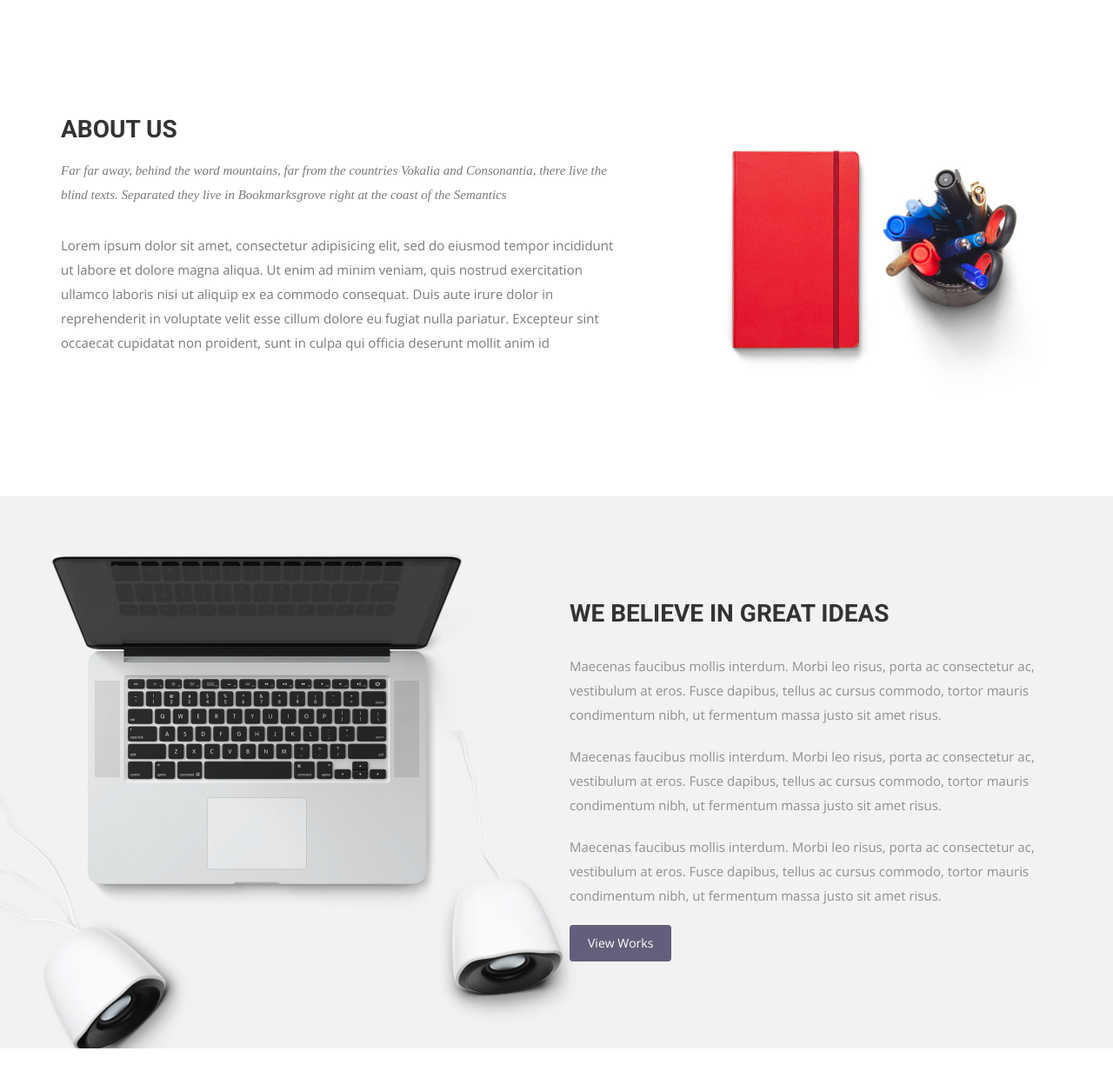
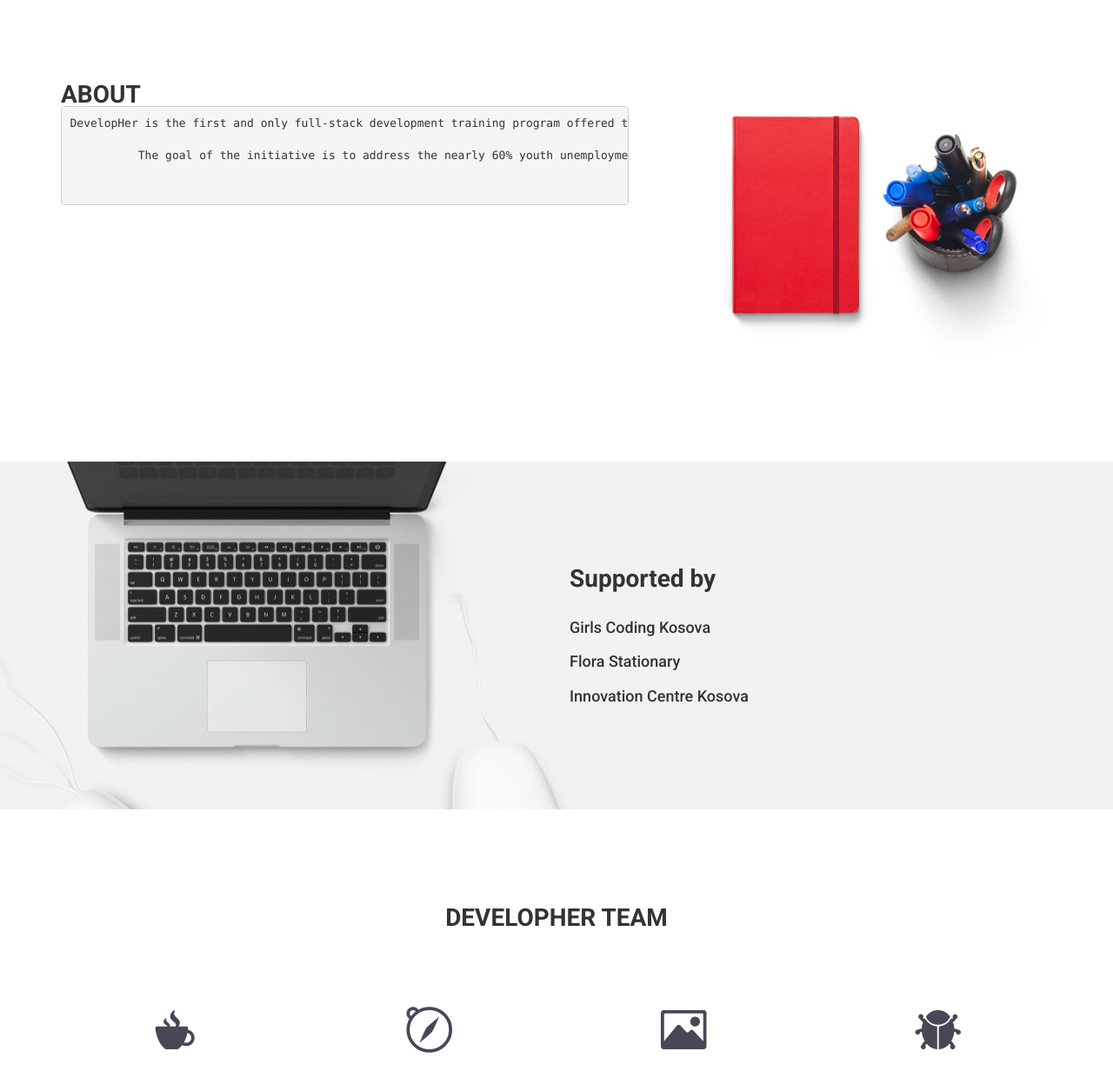
Before and after one commit to ElenaGjevukaj/developher, a Jekyll site: the page built from index.html, in a window 1280 px wide and 1400 px high, scrolled down 687 px. Shown: the part 168-1400 px from the top of the window at 87% size. Built offline with Jekyll 4.4.1, drawn with Linux system fonts in a browser that asks for light colours; nearby versions of some CDN libraries; some web fonts are replaced; some of the changed text lies outside the part shown.

Commit message:
Content changes 1

```diff
--- a/index.html
+++ b/index.html
@@ -1,6 +1,6 @@
 ---
 layout: page
-title: Airspace
+title: DevelopHer
 permalink: /
 ---
 
@@ -10,8 +10,8 @@ permalink: /
     <div class="row">
       <div class="col-md-10 col-md-offset-2">
         <div class="block">
-          <h1 class="animated fadeInUp">A DIGITAL MARKETING &#38; <br> DESIGN AGENCY</h1>
-          <p class="animated fadeInUp">We love the Web and the work we do.We work closely with our </br> clients to deliver the best possible solutions for their needs</p>
+          <h1 class="animated fadeInUp">DevelopHer <br> Kosova</h1>
+          <p class="animated fadeInUp">No that's not my brother's computer!</p>
         </div>
       </div>
     </div>
@@ -24,10 +24,13 @@ permalink: /
       <div class="col-md-7 col-sm-12">
         <div class="block">
           <div class="section-title">
-            <h2>About Us</h2>
-            <p>Far far away, behind the word mountains, far from the countries Vokalia and Consonantia, there live the blind texts. Separated they live in Bookmarksgrove right at the coast of the Semantics</p>
+            <h2>About</h2>
           </div>
-          <p>Lorem ipsum dolor sit amet, consectetur adipisicing elit, sed do eiusmod tempor incididunt ut labore et dolore magna aliqua. Ut enim ad minim veniam, quis nostrud exercitation ullamco laboris nisi ut aliquip ex ea commodo consequat. Duis aute irure dolor in reprehenderit in voluptate velit esse cillum dolore eu fugiat nulla pariatur. Excepteur sint occaecat cupidatat non proident, sunt in culpa qui officia deserunt mollit anim id </p>
+          <pre>DevelopHer is the first and only full-stack development training program offered to young women in the Balkan states, specifically Kosovo. A joint initiative between two US-based organizations (Coding Dojo and Flora Stationery) and two Kosovo-based organizations (Girls Coding Kosova and Innovation Centre Kosovo), DevelopHer seeks to empower disadvantaged young women in Kosovo with technology-based skills to be competitive in the 21st century job marketplace.
+
+          The goal of the initiative is to address the nearly 60% youth unemployment rate that plagues Kosovo by creating global opportunities by empowering the young women enrolled in the program with coding skills.
+
+        </pre>
         </div>
       </div><!-- .col-md-7 close -->
       <div class="col-md-5 col-sm-12">
@@ -43,11 +46,18 @@ permalink: /
 <div class="container">
   <div class="row">
     <div class="col-md-6 col-md-offset-6">
-      <h2>WE BELIEVE IN GREAT IDEAS</h2>
-      <p>Maecenas faucibus mollis interdum. Morbi leo risus, porta ac consectetur ac, vestibulum at eros. Fusce dapibus, tellus ac cursus commodo, tortor mauris condimentum nibh, ut fermentum massa justo sit amet risus.</p>
-      <p>Maecenas faucibus mollis interdum. Morbi leo risus, porta ac consectetur ac, vestibulum at eros. Fusce dapibus, tellus ac cursus commodo, tortor mauris condimentum nibh, ut fermentum massa justo sit amet risus.</p>
-      <p>Maecenas faucibus mollis interdum. Morbi leo risus, porta ac consectetur ac, vestibulum at eros. Fusce dapibus, tellus ac cursus commodo, tortor mauris condimentum nibh, ut fermentum massa justo sit amet risus.</p>
-      <a href="#" class="btn btn-view-works">View Works</a>
+      <h2> Supported by </h2>
+
+      <h4>Girls Coding Kosova</h4>
+      <p> </p>
+
+      <h4>Flora Stationary</h4>
+      <p> </p>
+
+      <h4>Innovation Centre Kosova</h4>
+      <p> </p>
+
+     <!--  <a href="#" class="btn btn-view-works">View Works</a> -->
     </div>
   </div>
 </div>
@@ -58,8 +68,8 @@ permalink: /
   <div class="container">
     <div class="row">
       <div class="section-title">
-        <h2>Our Services</h2>
-        <p>Far far away, behind the word mountains, far from the countries Vokalia and Consonantia, there live the blind texts. Separated they live in Bookmarksgrove right at the coast of the Semantics</p>
+        <h2> Developher team </h2>
+        <p> </p>
       </div>
     </div>
     <div class="row ">
@@ -128,9 +138,9 @@ permalink: /
     <div class="row">
       <div class="col-md-12">
         <div class="block">
-          <h2>We design delightful digital experiences.</h2>
-          <p>Read more about what we do and our philosophy of design. Judge for yourself The work and results we’ve achieved for other clients, and meet our highly experienced Team who just love to design.</p>
-          <a class="btn btn-default btn-call-to-action" href="#" >Tell Us Your Story</a>
+          <h2>Next program coming soon!</h2>
+          <p> Stay tunned for the open call to join the program!</p>
+          <a class="btn btn-default btn-call-to-action" href="#" >Apply here!</a>
         </div>
       </div>
     </div>
```
Also changed, not shown: 2 other files.
